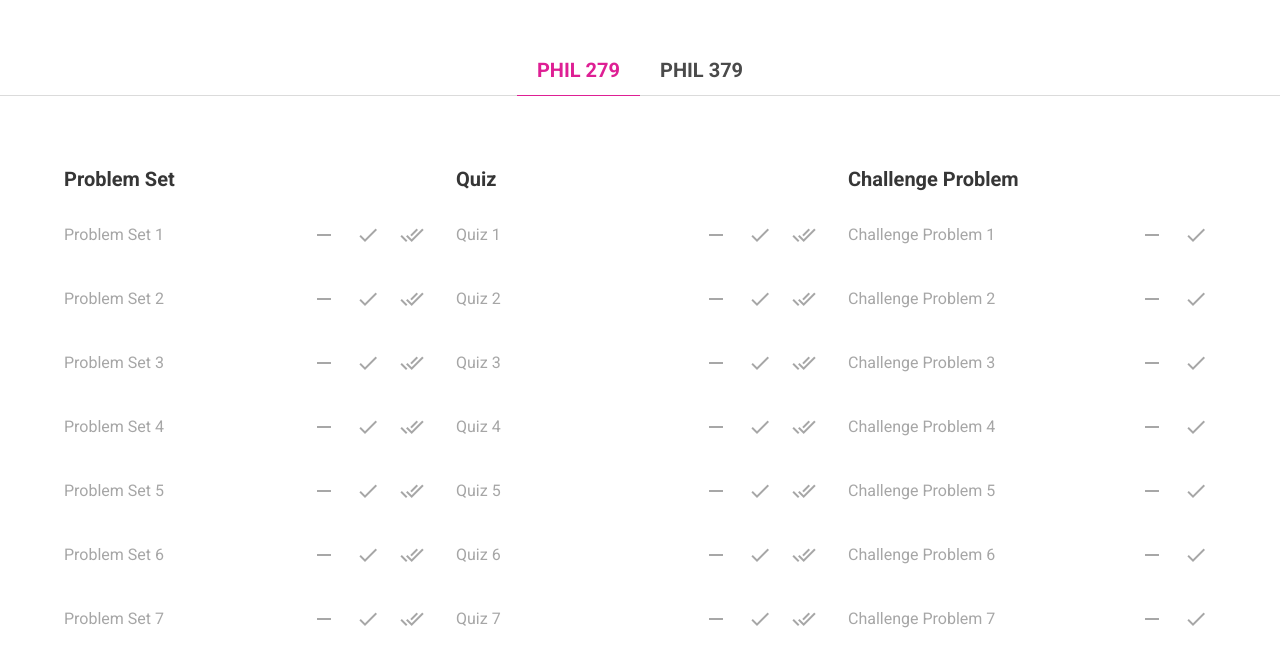
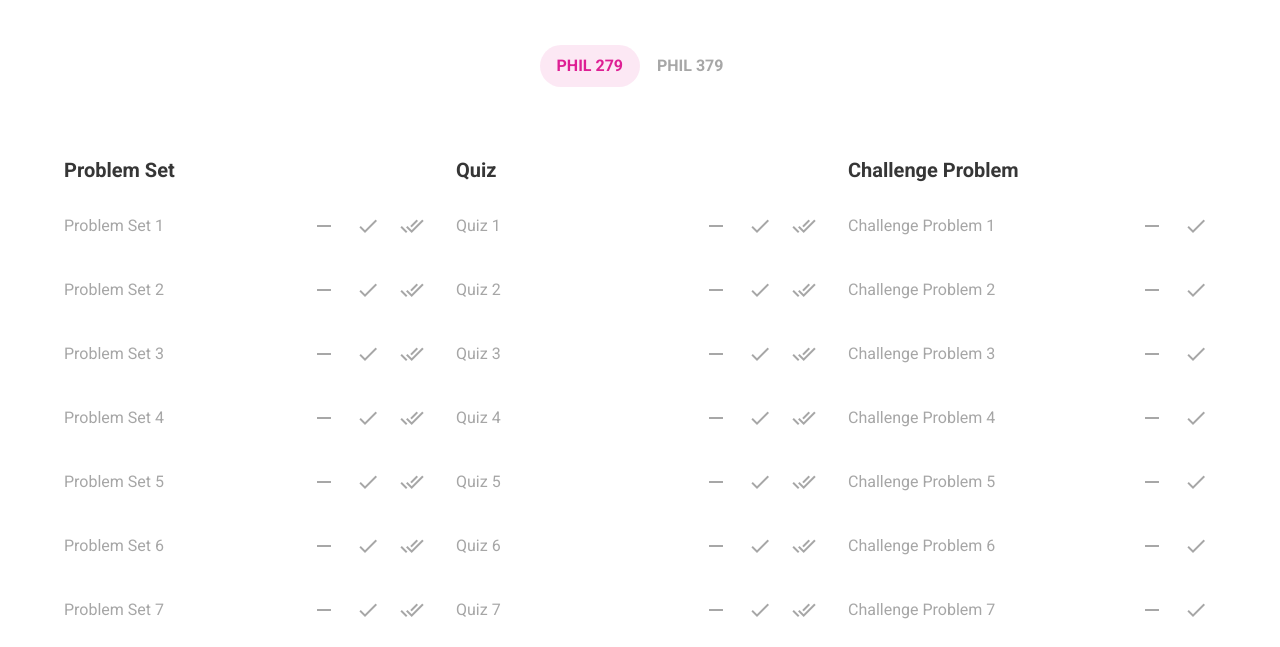
Before and after one commit to cloudyyoung/phil-letter-grade-calculator, a plain HTML site: page index.html in a window 1280 px wide. Shown: the part 116-763 px from the top of the page. Drawn offline with nearby package versions, Linux system fonts and the light colour scheme.

Commit message:
Update UI

```diff
--- a/index.html
+++ b/index.html
@@ -26,7 +26,7 @@
         </div>
     </section>
 
-    <div class="tabs is-medium course-select is-centered">
+    <div class="tabs course-select is-centered is-toggle is-toggle-rounded is-toggle-rounded-seperate">
         <ul></ul>
     </div>
 
--- a/index.js
+++ b/index.js
@@ -226,7 +226,7 @@ $.initialize = function (course) {
                                 <p class="subtitle">Achieved Letter Grade</p>
                                 <p class="description">
                                     This is the grade you have already achieved, your final grade will never be lower than this grade. <br>
-                                    If you stop completing any activities, then this will be your final grade by the end of course.
+                                    If you stop completing any activities at this point, then this will be your final grade by the end of course.
                                 </p>
                             </div>
 
--- a/style.css
+++ b/style.css
@@ -61,6 +61,8 @@ html, body{
 .material-text{
     font-weight: 700;
     min-width: 24px;
+    font-size: 1.1em;
+    line-height: 1.4em;
 }
 
 .name.column{
@@ -97,9 +99,41 @@ html, body{
     color: rgba(79,79,79,.6);
 }
 
-.tabs li.is-active *{
-    color: var(--primary-color) !important;
-    border-bottom-color: var(--primary-color) !important;
+.tabs.is-toggle li a{
+    color: var(--primary-color);
+    background-color: #f5f5f5;
+    border-color: transparent;
+}
+
+.tabs.is-toggle li a:hover{
+    border-color: transparent;
+}
+
+.tabs.is-toggle li.is-active a{
+    color: #fff;
+    background-color: var(--primary-color);
+    border-color: transparent;
+    transition: all 0.25s ease-out;
+}
+
+.tabs.is-toggle.is-toggle-rounded-seperate li a{
+    border-radius: 5000px !important;
+    background-color: transparent;
+    padding-left: 1em !important;
+    padding-right: 1em !important;
+    transition: all 0.25s ease-out;
+    color: rgba(79,79,79,.5);
+}
+
+.tabs.is-toggle.is-toggle-rounded-seperate li.is-active a{
+    background-color: var(--primary-color-hover);
+    color: var(--primary-color);
+    transition: all 0.25s ease-out;
+}
+
+
+.tabs.is-toggle li + li{
+    margin-left: 0px;
 }
 
 .course-select .course-item{
@@ -110,6 +144,10 @@ html, body{
     color: var(--primary-color);
 }
 
+.footer{
+    background: transparent;
+}
+
 .footer a{
     color: #000;
     text-decoration: underline dotted;
```
